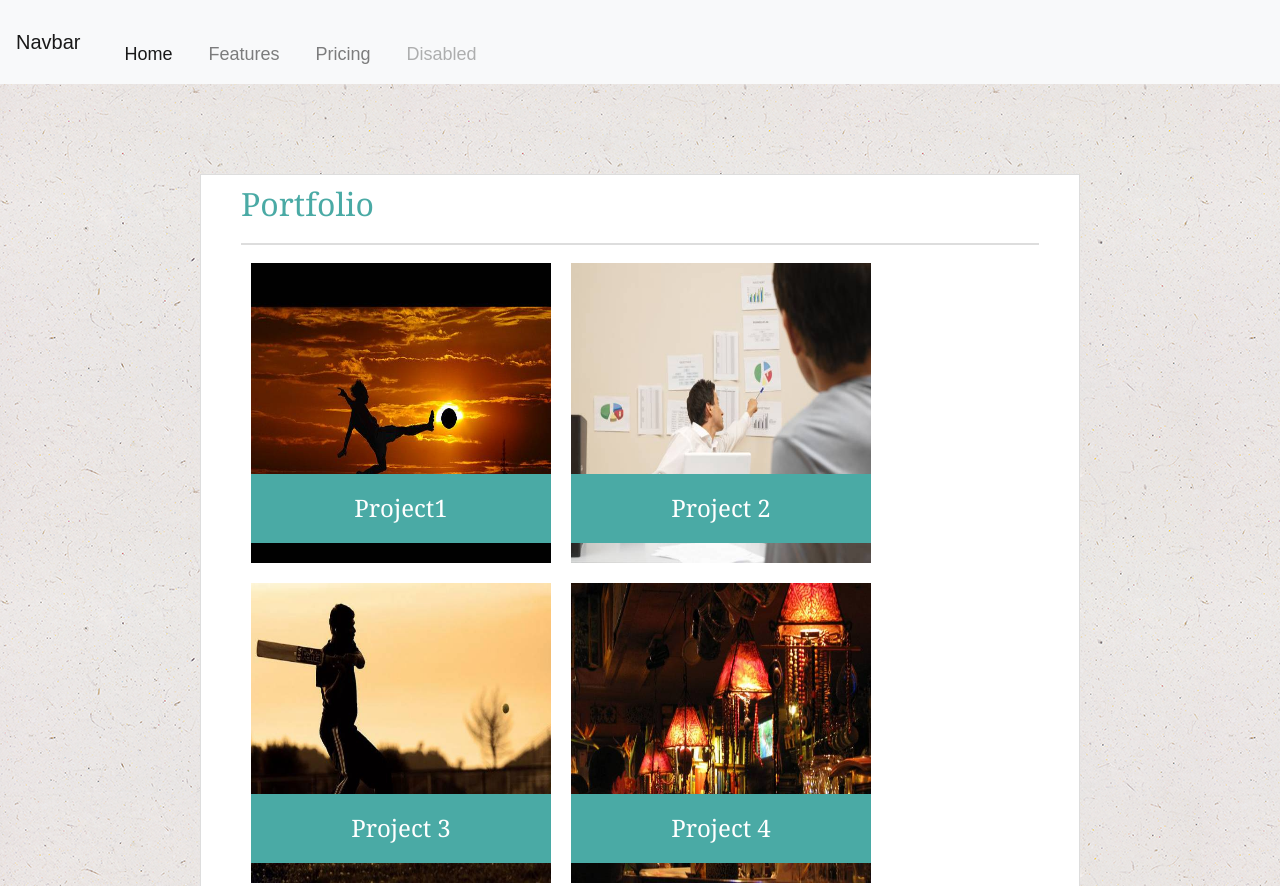
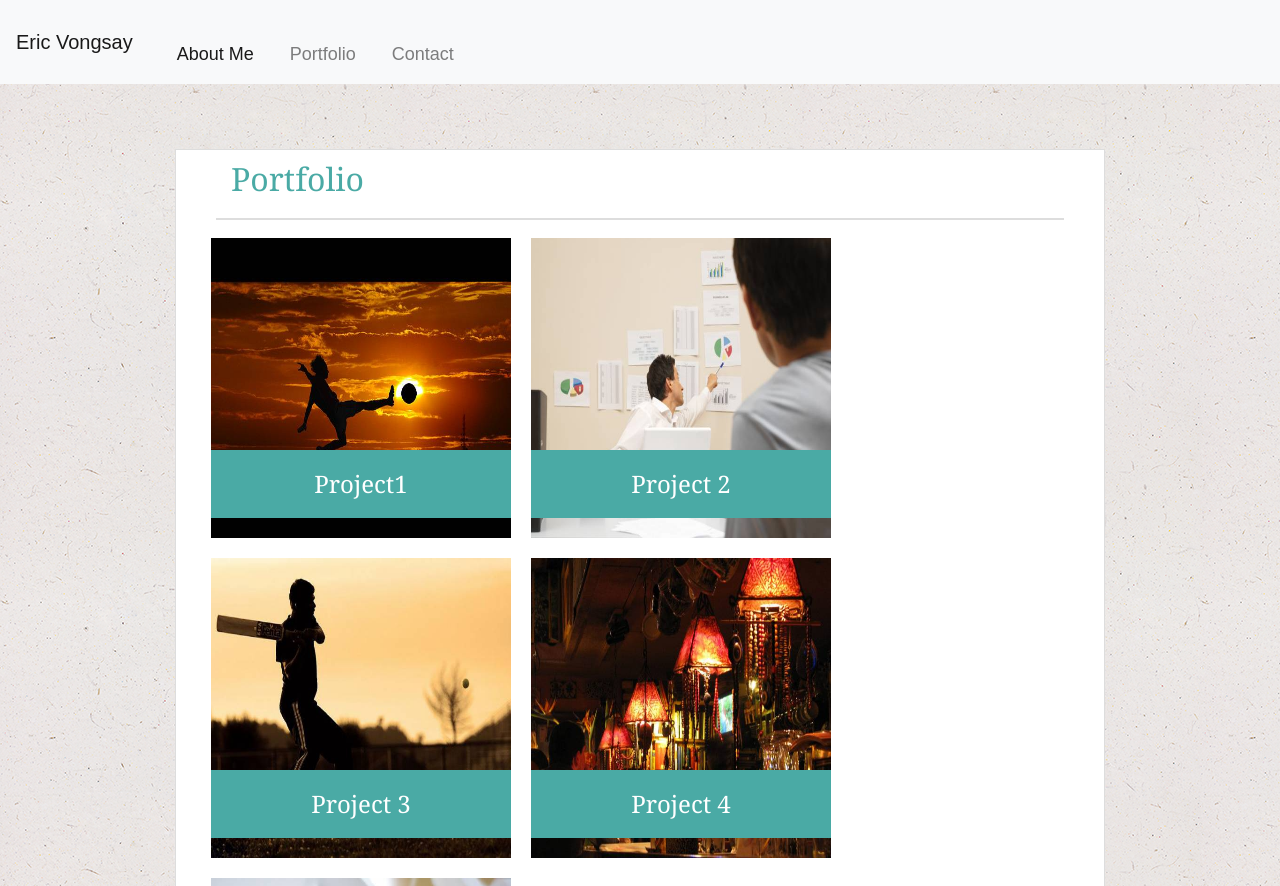
Before and after one commit to EricVongsay/Bootstrap-Portfolio, a plain HTML site: page portfolio.html in a window 1280 px wide. Shown: the top 886 px of the page. Drawn offline with nearby package versions, Linux system fonts and the light colour scheme.

Commit message:
added containers and rows to get a responsive design for different screen sizes

```diff
--- a/assets/css/style.css
+++ b/assets/css/style.css
@@ -75,7 +75,7 @@ nav a{
 
 
 .content{
-    width:880px;
+    /* width:880px; */
     background-color:#ffffff;
     border: 1px solid #dddddd;
     padding:10px 40px 0;
--- a/portfolio.html
+++ b/portfolio.html
@@ -15,33 +15,32 @@
     <div class="main">
         <!--Heading(Name and Navigation menu-->
         <nav class="navbar navbar-expand-lg navbar-light bg-light">
-                <a class="navbar-brand" href="#">Navbar</a>
+                <a class="navbar-brand" href="index.html">Eric Vongsay</a>
                 <button class="navbar-toggler" type="button" data-toggle="collapse" data-target="#navbarNav" aria-controls="navbarNav" aria-expanded="false" aria-label="Toggle navigation">
                   <span class="navbar-toggler-icon"></span>
                 </button>
                 <div class="collapse navbar-collapse" id="navbarNav">
                   <ul class="navbar-nav">
                     <li class="nav-item active">
-                      <a class="nav-link" href="#">Home <span class="sr-only">(current)</span></a>
+                      <a class="nav-link" href="index.html">About Me <span class="sr-only">(current)</span></a>
                     </li>
                     <li class="nav-item">
-                      <a class="nav-link" href="#">Features</a>
+                      <a class="nav-link" href="portfolio.html">Portfolio</a>
                     </li>
                     <li class="nav-item">
-                      <a class="nav-link" href="#">Pricing</a>
-                    </li>
-                    <li class="nav-item">
-                      <a class="nav-link disabled" href="#" tabindex="-1" aria-disabled="true">Disabled</a>
+                      <a class="nav-link" href="contact.html">Contact</a>
                     </li>
                   </ul>
                 </div>
               </nav>
 
         <!--content div-->
-        <div class="content portfolio">
+        <div class="container">
+        <div class="content portfolio row">
 
-            <h2>Portfolio</h2>
+            <h2 class="col-12">Portfolio</h2>
 
+            <div class="row">
             <div class="clearfix">
                 <div class="project1">
                     <img class="sunset" src="assets/images/sunsetkick.jpg" alt="Sunkick">
@@ -80,6 +79,8 @@
                     </div>
                 </div>
             </div>
+            </div>
+        </div>
 
 
 
```
Also changed, not shown: contact.html (+10 -9 lines), index.html (+18 -24 lines).
